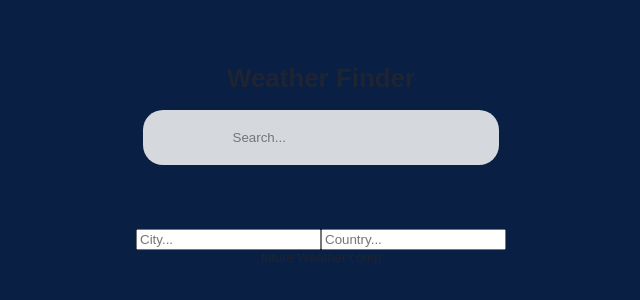
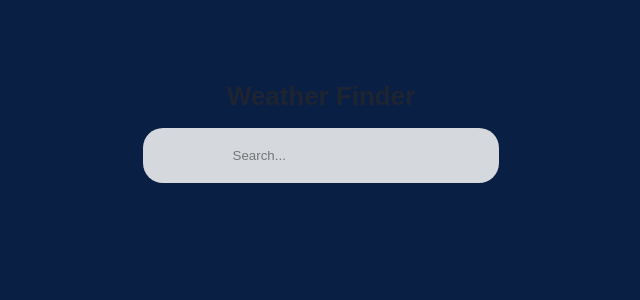
Before and after one commit to ConnerMcCabe/React-Weather-App, a React (Create React App) app: page / in a window 1280 px wide. Shown: the part 244-544 px from the top of the page, without its empty margins (319-959 px from the left). Built offline with nearby package versions, Linux system fonts and the light colour scheme.

Commit message:
adding to weather component

```diff
--- a/src/App/App.css
+++ b/src/App/App.css
@@ -7,7 +7,7 @@ html, body, #root {
 }
 
 .main-container {
-  background: linear-gradient(rgba(0, 0, 0, 0.3), rgba(0, 0, 0, 0.418), ('../../public/img/skyBG.jpg'));
+  background: linear-gradient(rgba(0, 0, 0, 0.3), rgba(0, 0, 0, 0.418), url('../api/images/skyBG.jpg'));
   background-size: cover;
   background-position: center;
 }
--- a/src/App/App.js
+++ b/src/App/App.js
@@ -1,6 +1,5 @@
 import React, { useState } from 'react';
 import Titles from "../component/Titles";
-import Form from "../component/Form";
 import Weather from "../component/Weather";
 import { getWeather } from "../api/fetchWeather"
 import './App.css';
@@ -8,11 +7,13 @@ import './App.css';
 
 const App = () => {
   const [query, setQuery] = useState('');
+  const [weather, setWeather] = useState({});
 
   const search = async(e) => {
     if(e.key === 'Enter') {
       const data = await getWeather(query)
-      console.log(data)
+      setWeather(data);
+      setQuery('');
     }
   }
     return (
@@ -24,10 +25,11 @@ const App = () => {
           placeholder="Search..."
           value={query}
           onChange={(e) => setQuery(e.target.value)}
+          onKeyDown={search}
         />
-
-        <Form />
-        <Weather />
+        {weather.main && (
+          <Weather />
+        )}
       </div>
     );
   }
--- a/src/api/fetchWeather.js
+++ b/src/api/fetchWeather.js
@@ -7,7 +7,7 @@ export const getWeather = async (query) => {
     const { data } = await axios.get(URL, {
         params: {
             q: query,
-            units: 'metric',
+            units: 'imperial',
             APPID: API_KEY,
         }
     });
--- a/src/component/Form.js
+++ /dev/null
@@ -1,14 +0,0 @@
-import React from 'react';
-
-class Form extends React.Component {
-  render() {
-    return (
-      <form>
-        <input type="text" name="city" placeholder="City..."/>
-        <input type="text" name="country" placeholder="Country..."/>
-      </form>
-    )
-  }
-}
-
-export default Form;
--- a/src/component/Weather.js
+++ b/src/component/Weather.js
@@ -3,8 +3,11 @@ import React from 'react';
 class Weather extends React.Component {
   render() {
     return (
-      <div>
-        future Weather comp
+      <div className="city">
+        <h2 className="city-name">
+          <span>{weather.name}</span>
+          <sup>{weather.sys.country}</sup>
+        </h2>
       </div>
     )
   }
```
Also changed, not shown: src/api/images/skyBG.jpg (renamed from public/img/skyBG.jpg).
